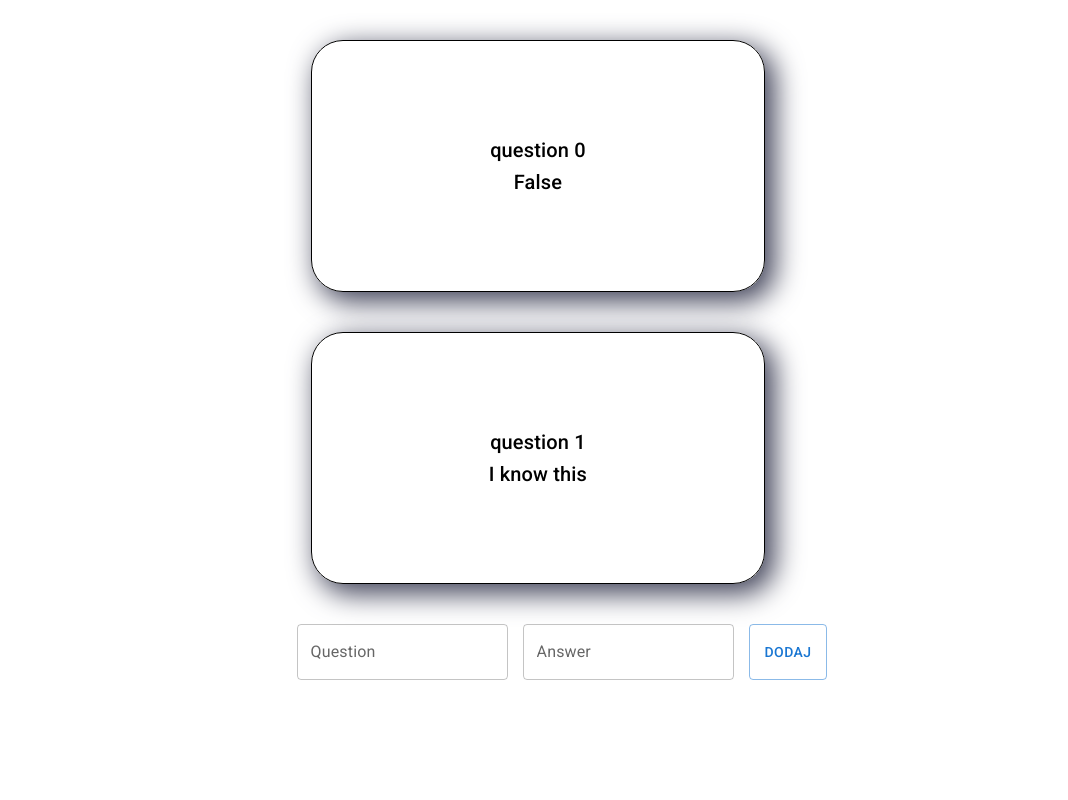
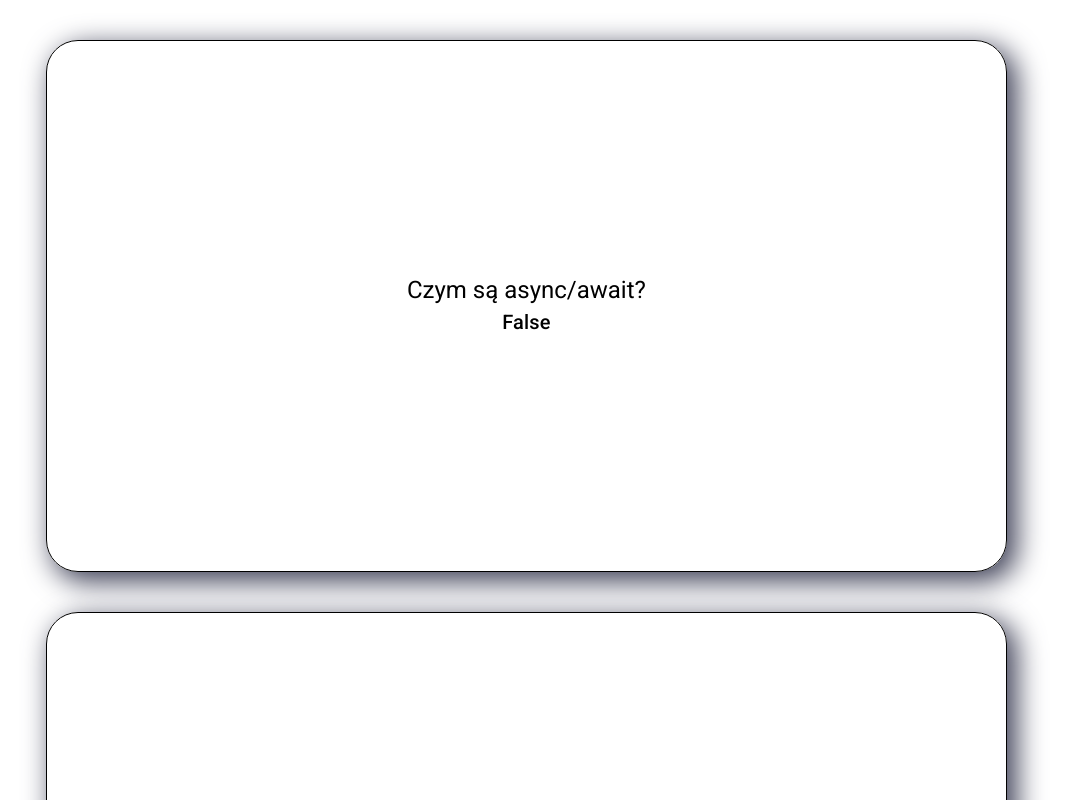
Before and after one commit to julianowicka/flashcard-typescript, a React (Create React App) app: page / in a window 1280 px wide. Shown: the top 800 px of the page, without its empty margins (78-1146 px from the left). Built offline with nearby package versions, Linux system fonts and the light colour scheme.

Commit message:
Add a checkbox

```diff
--- a/src/App.tsx
+++ b/src/App.tsx
@@ -1,24 +1,35 @@
 import React, {ChangeEventHandler, useState} from 'react';
 import './App.css';
-import Flashcard, {IFlashcard} from "./components/Flashcard/Flashcard";
+import Flashcard from "./components/Flashcard/Flashcard";
 import {Button, TextField} from "@mui/material";
+import {FlashcardModel} from "./components/Flashcard/FlashcardModel";
 
 function App() {
 
-    const mockFlashcard = (): IFlashcard[] => {
+    const mockFlashcard = (): FlashcardModel[] => {
 
-        let mockFlashcards: IFlashcard[] = [];
-        for (let i = 0; i < 2; i++) {
-            mockFlashcards.push({
-                answer: `answer ${i}`,
-                question: `question ${i}`,
-                isLearned: i % 2 === 1,
-            })
-        }
+        let mockFlashcards: FlashcardModel[] = [];
+        mockFlashcards.push({
+            question: "Czym są async/await?",
+            answer: "Obydwa słowa kluczowe wiążą się z obietnicami. Pierwsze z nich - async - wstawione przed deklaracją funkcji sprawi, że taka funkcja zwróci obietnicę. Drugie z nich - await - może wystąpić tylko wewnątrz funkcji poprzedzonej przez async i powinno się znaleźć przed wykonaniem funkcji asynchronicznej. Sprawi, że wykonanie nie przejdzie dalej, dopóki obietnica nie zostanie wykonana. Dzięki temu asynchroniczny kod przypomina swoim zachowaniem kod synchroniczny.\n",
+            isLearned: false,
+        });
+        mockFlashcards.push({
+            question: "Czym jest obietnica (promise)?",
+            answer: "Obietnice to obiekty, które reprezentują wykonanie (sukcesem lub porażką) operacji asynchronicznej. Są tak nazwane, bo wykonywana funkcja asynchroniczna musi złożyć obietnicę dostarczenia w przyszłości wartości. Po zakończeniu operacji asynchronicznej jej wynik może zostać obsłużony przez wywołanie na obietnicy metody then.",
+            isLearned: false,
+        });
 
         return mockFlashcards
     }
     const [flashcards, setFlashcards] = useState(mockFlashcard());
+
+    const toggleIsLearned = (index: number, checked: boolean) => {
+        const newFlashcard: FlashcardModel[] = [...flashcards];
+        const toBeChanged = newFlashcard[index];
+        toBeChanged.isLearned = checked;
+        setFlashcards(newFlashcard);
+    };
 
     const [questionInputValue, setQuestionInputValue] = useState("")
 
@@ -33,7 +44,7 @@ function App() {
     }
 
     const handleAddFlashcard = () => {
-        const newFlashcards: IFlashcard[] = [...flashcards];
+        const newFlashcards: FlashcardModel[] = [...flashcards];
         newFlashcards.push({answer: answerInputValue, question: questionInputValue, isLearned: true});
         setFlashcards(newFlashcards);
         setAnswerInputValue("");
@@ -50,12 +61,14 @@ function App() {
 
             {
                 flashcards.map(
-                    (flashcard: IFlashcard, index: number) => (
+                    (flashcard: FlashcardModel, index: number) => (
                         <span key={index}>
                         <Flashcard
                             answer={flashcard.answer}
                             question={flashcard.question}
                             isLearned={flashcard.isLearned}
+                            toggleIsLearnedFunction={toggleIsLearned}
+                            flashcardIndex={index}
                         />
                     </span>)
                 )
--- a/src/components/Flashcard/Flashcard.tsx
+++ b/src/components/Flashcard/Flashcard.tsx
@@ -1,13 +1,16 @@
-import React, {useState} from "react";
-import {Typography} from "@mui/material";
+import React, {MouseEventHandler, useState} from "react";
+import {Checkbox, FormControlLabel, Typography} from "@mui/material";
 
-export interface IFlashcard {
+interface FlashcardProps {
     question: string,
     answer: string,
     isLearned: boolean,
+    toggleIsLearnedFunction: (i: number, checked: boolean) => void,
+    flashcardIndex: number,
 }
 
-export const Flashcard = ({question, answer, isLearned}: IFlashcard) => {
+export const Flashcard = (props: FlashcardProps) => {
+    const {question, answer, isLearned, toggleIsLearnedFunction, flashcardIndex} = props;
 
     const [isReversed, setIsReversed] = useState(false);
 
@@ -16,29 +19,52 @@ export const Flashcard = ({question, answer, isLearned}: IFlashcard) => {
     };
 
     const flashcardWidth = () => {
-        return Math.min(500, window.innerWidth -40);
+        return Math.min(1000, window.innerWidth - 40);
     }
+
+    const handleToggleIsLearned = (event: React.ChangeEvent<HTMLInputElement>, checked: boolean): void => {
+        toggleIsLearnedFunction(flashcardIndex, checked);
+
+
+    };
+
+    const handleStopFlippingTheCard: MouseEventHandler = (event) => {
+        event.stopPropagation();
+
+    };
 
     return <div onClick={handleFlipCard} style={{
         border: "1px solid",
         borderRadius: "32px",
         margin: "40px 0px 0px 0px",
-        width: flashcardWidth()+"px",
-        height: "250px",
+        padding: "15px",
+        width: flashcardWidth() + "px",
+        height: "500px",
         boxShadow: "8px 8px 28px 2px rgba(66, 68, 90, 1)",
         display: "flex",
         justifyContent: "center",
         flexDirection: "column",
         maxWidth: "90%",
+        alignItems: "center",
 
     }}>
         {isReversed ? (
-            <Typography variant="h6" component="div">
-                {answer}
-            </Typography>
+            <>
+                <Typography style={{margin: "0 0 15px 0"}} variant="h5" component="div">{question}</Typography>
+                <Typography variant="h6" component="div">
+                    {answer}
+                </Typography>
+               <FormControlLabel style={{padding: "10px"}} onClick={handleStopFlippingTheCard}
+                                       control={
+                                           <Checkbox checked={isLearned} onChange={handleToggleIsLearned}
+                                                     onClick={handleStopFlippingTheCard}/>
+                                       }
+                                       label="Flashcard learned"
+                />
+            </>
         ) : (
             <>
-                <Typography variant="h6" component="div">{question}</Typography>
+                <Typography variant="h5" component="div">{question}</Typography>
                 <Typography variant="h6" component="div">{isLearned ? "I know this" : "False"}</Typography>
             </>
         )}
--- /dev/null
+++ b/src/components/Flashcard/FlashcardModel.ts
@@ -0,0 +1,6 @@
+export interface FlashcardModel {
+    question: string,
+    answer: string,
+    isLearned: boolean,
+
+}
```
